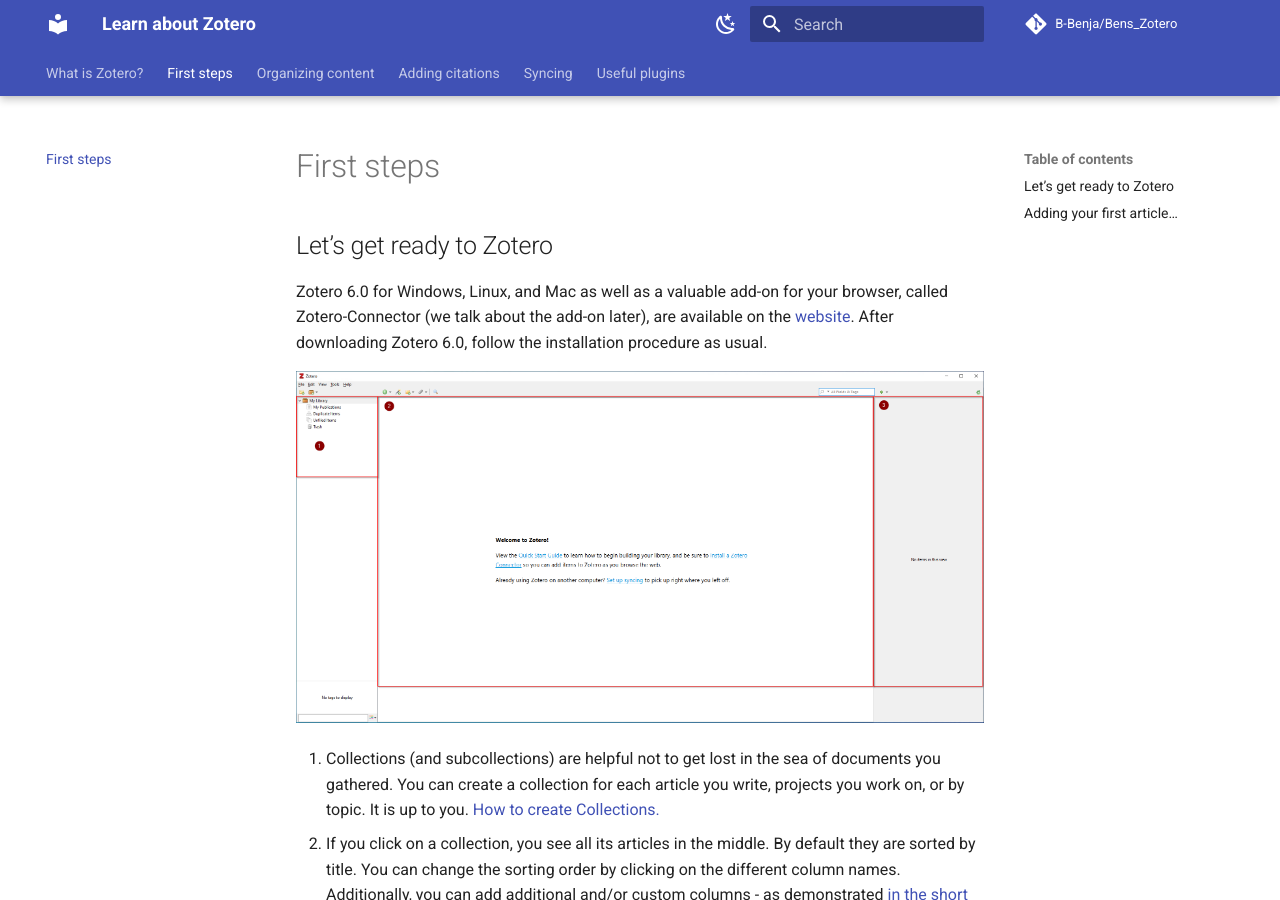
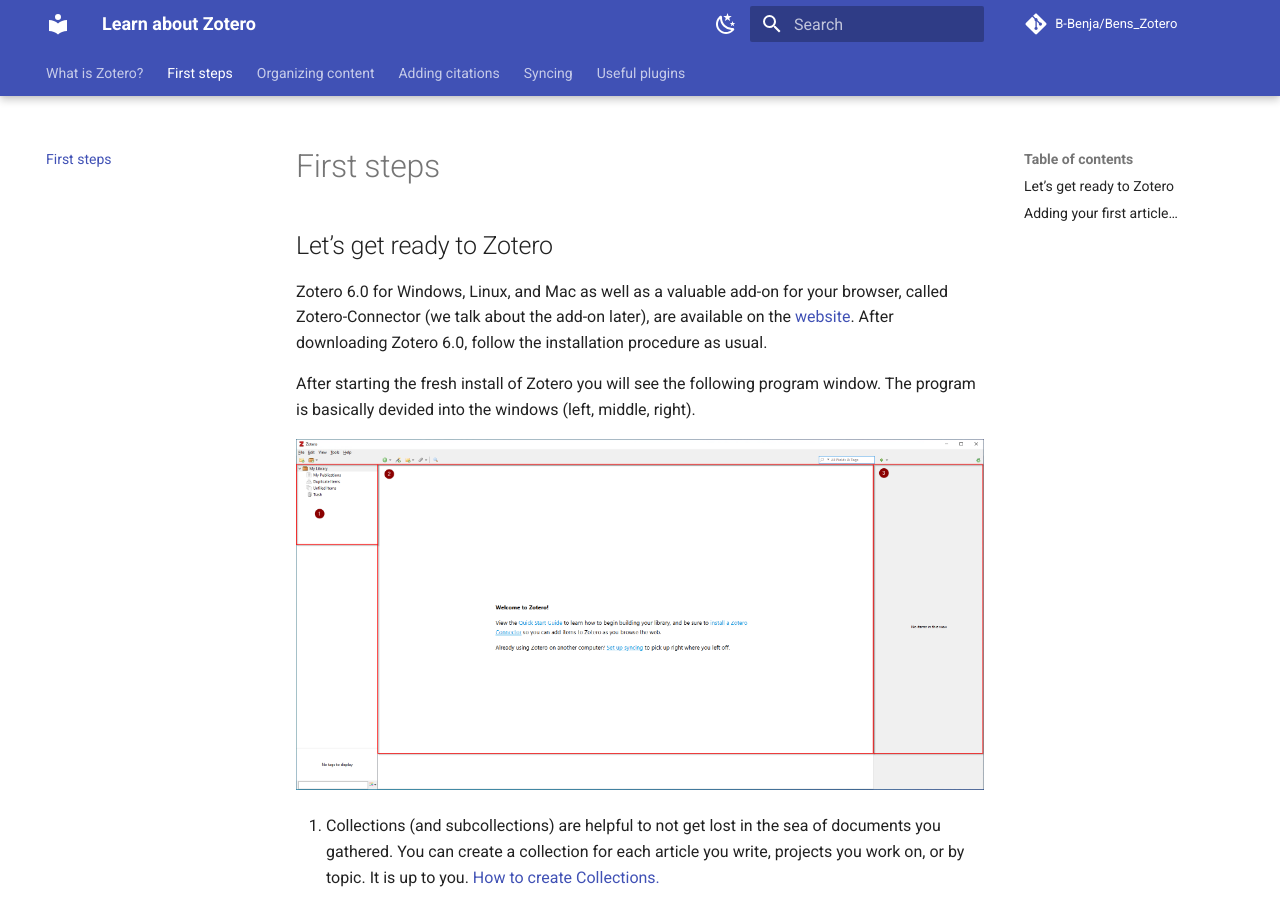
Before and after one commit to B-Benja/Bens_Zotero, an MkDocs documentation site: the page built from docs/first-steps.md, in a window 1280 px wide and 900 px high. Built offline with MkDocs 1.6.1 and Material for MkDocs 9.7.7, drawn with Linux system fonts in a browser that asks for light colours; comment, search, counter and statistics services are not loaded.

Commit message:
Update first-steps.md

```diff
--- a/docs/first-steps.md
+++ b/docs/first-steps.md
@@ -2,9 +2,11 @@
 
 Zotero 6.0 for Windows, Linux, and Mac as well as a valuable add-on for your browser, called Zotero-Connector (we talk about the add-on later), are available on the [website](https://www.zotero.org/download/). After downloading Zotero 6.0, follow the installation procedure as usual.
 
+After starting the fresh install of Zotero you will see the following program window. The program is basically devided into the windows (left, middle, right).
+
  ![](images/02a.png)
 
-1. Collections (and subcollections) are helpful not to get lost in the sea of documents you gathered. You can create a collection for each article you write, projects you work on, or by topic. It is up to you. [How to create Collections.](images/01collection.gif)
+1. Collections (and subcollections) are helpful to not get lost in the sea of documents you gathered. You can create a collection for each article you write, projects you work on, or by topic. It is up to you. [How to create Collections.](images/01collection.gif)
 2. If you click on a collection, you see all its articles in the middle. By default they are sorted by title. You can change the sorting order by clicking on the different column names. Additionally, you can add additional and/or custom columns - as demonstrated [in the short video.](images/02columns.gif)
 3. On the right side you can find information and metadata about the selected article.
 
```
